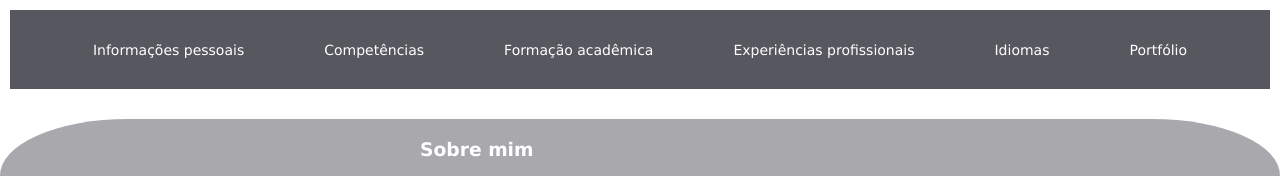
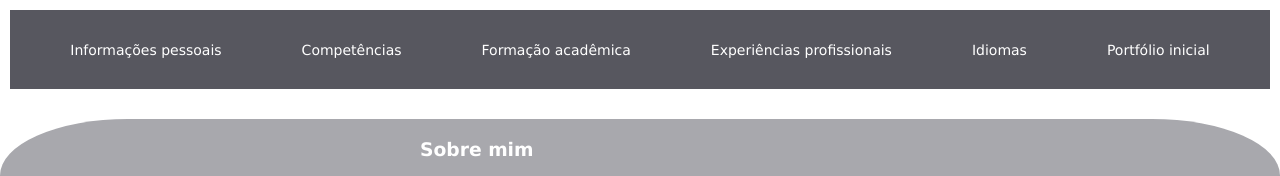
Before and after one commit to MarcosOliveira1975/curriculo, a plain HTML site: page index.html in a window 1280 px wide. Shown: the top 176 px of the page. Drawn offline with Linux system fonts and the light colour scheme.

Commit message:
Update index.html

```diff
--- a/index.html
+++ b/index.html
@@ -31,7 +31,7 @@
                         <a href="#idiomas">Idiomas</a>
                     </li>
                     <li>
-                        <a href="#portfolio">Portfólio</a>
+                        <a href="#portfolio">Portfólio inicial</a>
                     </li>
                 </ul>
             </nav>
```
